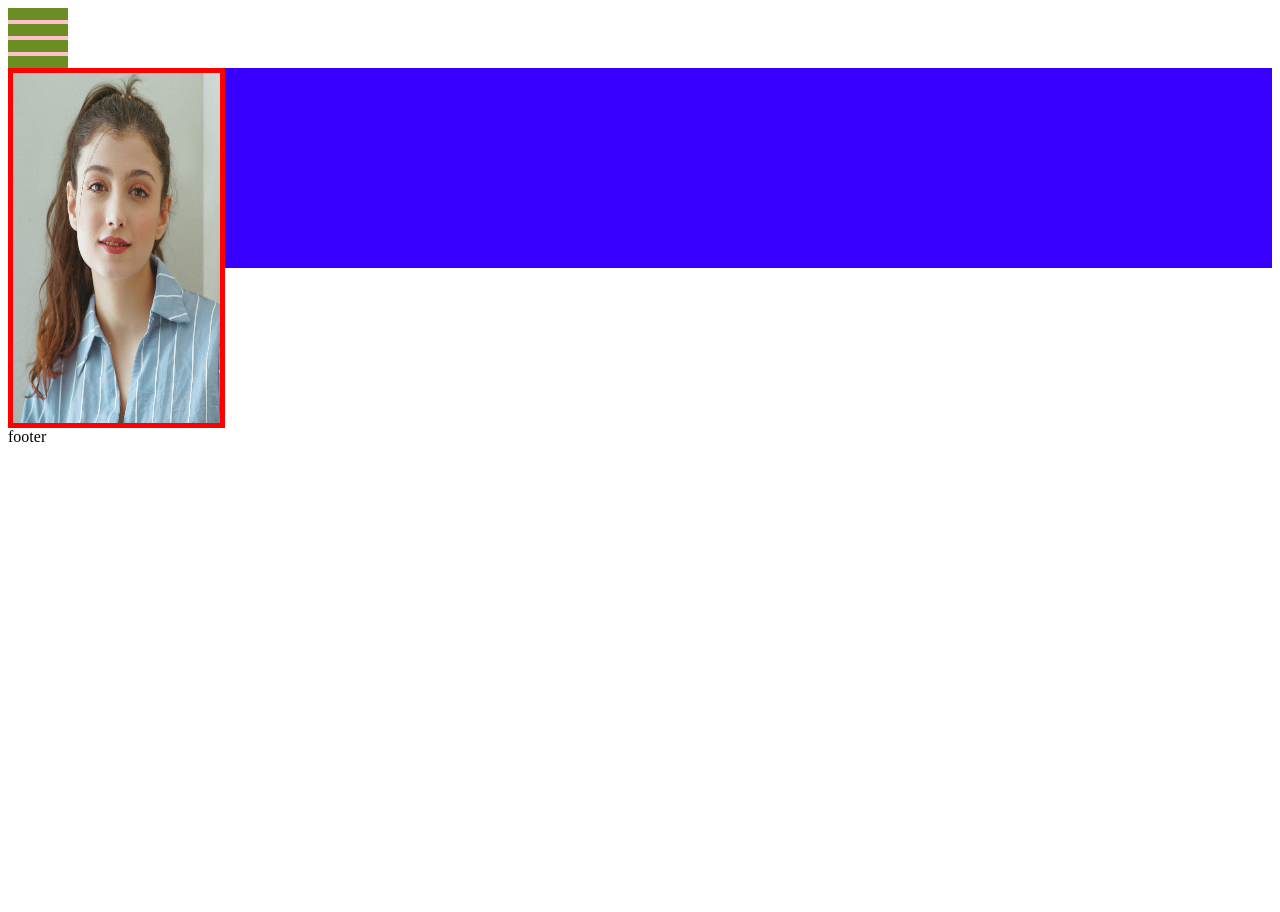
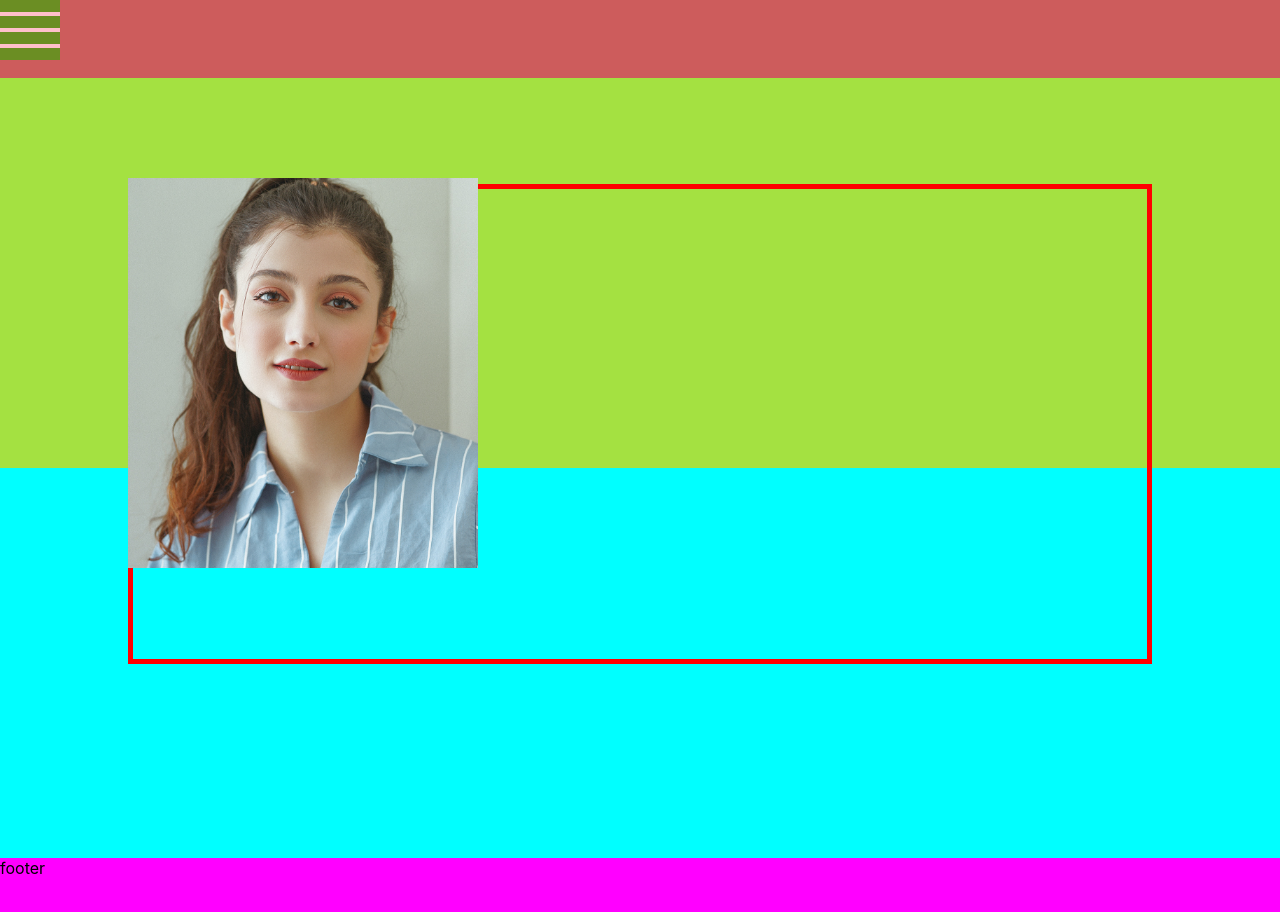
Before and after one commit to mariaekmaan1991/nextJsPortfolio, a Next.js app: page / in a window 1280 px wide. Shown: the top 912 px of the page. Before the commit the page ends 800 px from the top, so only its background shows below. Built offline with nearby package versions, Linux system fonts and the light colour scheme.

Commit message:
add color to bakgrund

```diff
--- a/src/components/footer.js
+++ b/src/components/footer.js
@@ -1,5 +1,5 @@
 import Link from "next/link";
-
+import styles from "../../styles/Footer.module.scss";
 export default function Footer() {
-  return <div>footer</div>;
+  return <div className={styles.FooterBox}>footer</div>;
 }
--- a/src/components/layout.js
+++ b/src/components/layout.js
@@ -1,18 +1,17 @@
 import Footer from "./footer";
 import NavBar from "./navbar";
 import styles from "../../styles/Layout.module.scss";
+
 export default function Layout({ children }) {
   return (
     <>
-      <div className={styles.LayoutColorOneBox}>
+      <div className={styles.LayoutColorSideBox}>
         <NavBar />
       </div>
       <main className={styles.LayoutMainBox}>
-        <div className={styles.LayoutContinerBox}>
-          {children}
+        <div className={styles.LayoutContinerBox}>{children}</div>
 
-          <div className={styles.LayoutColorTwoBox}></div>
-        </div>
+        <div className={styles.LayoutColorBox}></div>
       </main>
       <Footer />
     </>
--- a/src/pages/_app.js
+++ b/src/pages/_app.js
@@ -1,5 +1,5 @@
 import Layout from "../components/layout";
-
+import "../../styles/globals.scss";
 function MyApp({ Component, pageProps }) {
   return (
     <Layout>
--- a/src/pages/index.js
+++ b/src/pages/index.js
@@ -1,17 +1,29 @@
-import Head from "next/head";
 import Image from "next/image";
 import styles from "../../styles/Home.module.scss";
 
 const Home = () => {
+  const imageBox = {
+    position: "relative",
+    width: "350px",
+    height: "700px",
+    zIndex: "10",
+    top: "100px",
+    left: "10%"
+  };
   return (
-    <div className={styles.HomeBigFrame}>
-      <Image
-        src="/behrouz-sasani-1B22UBPK1Pw-unsplash.jpg"
-        alt=""
-        width={300}
-        height={400}
-      />
-    </div>
+    <>
+      <div className={styles.HomeColorFrame}></div>
+      <div style={imageBox}>
+        <Image
+          src="/behrouz-sasani-1B22UBPK1Pw-unsplash.jpg"
+          alt=""
+          objectFit="cover"
+          layout="fill"
+          width={500}
+          height={500}
+        />
+      </div>
+    </>
   );
 };
 
--- /dev/null
+++ b/styles/Footer.module.scss
@@ -0,0 +1,5 @@
+.FooterBox{
+  background-color: fuchsia;
+width: 100%;
+height: 25%;
+}
--- a/styles/HamburgerMenu.module.scss
+++ b/styles/HamburgerMenu.module.scss
@@ -8,8 +8,6 @@
 
   .ButtonNavBox{
     display:flex;
-
-
     width:60px;
     height: 4px;
     background: pink;
--- a/styles/Home.module.scss
+++ b/styles/Home.module.scss
@@ -1,11 +1,25 @@
-.HomeBigFrame {
+.HomeColorFrame {
   border: 5px solid red;
+  width: 80%;
+  height: 60%;
+  display: flex;
+  justify-content: space-evenly;
+  position:  absolute;
+  top: 23%;
+  left: 10%;
+  z-index: 10;
+}
+
+.HomeBoxImage {
   width: 250px;
   height: 350px;
   display: flex;
 }
-// .HomeBoxFooter {
-//   background: rgb(176, 176, 228);
-//   width: 100%;
-//   height: 200px;
-// }
+
+@media only screen and (min-width: 600px) {
+  .HomeBigFrame {
+    border: 5px solid rgb(157, 255, 0);
+
+
+  }
+}
--- a/styles/Layout.module.scss
+++ b/styles/Layout.module.scss
@@ -1,49 +1,62 @@
+.LayoutColorSideBox{
+  width: 100%;
+  height: 10%;
+  background-color:pink;
+
+}
 .LayoutMainBox {
   display: flex;
+  width: 100%;
   flex-direction: column;
-  .LayoutColorOneBox {
+  height: 100%;
+  background-color:black;
+  .LayoutContinerBox {
+    display: flex;
+    width: 100%;
+    height: 50%;
+    flex-direction: column;
+    background-color:royalblue;
+  }
+
+  .LayoutColorBox {
+    display: flex;
     background-color: aqua;
     width: 100%;
-    height: 100px;
+    height: 50%;
+
+  }
+
+}
+
+
+@media only screen and (min-width: 600px) {
+  .LayoutColorSideBox{
+
+    background-color:indianred
+
+  }
+  .LayoutMainBox {
     display: flex;
+    width: 100%;
     flex-direction: column;
+    height: 100%;
+    background-color:black;
+    .LayoutContinerBox {
+
+      background-color:rgb(164, 225, 65);
+    }
+
+    .LayoutColorBox {
+
+      background-color: aqua;
+
+
+    }
+
   }
-  .LayoutContinerBox {
-    .LayoutColorTwoBox {
-      background-color: rgb(0, 255, 21);
-      width: 100%;
-      height: 200px;
-      display: flex;
-    }
-  }
-}
-@media only screen and (min-width: 600px) {
-  .LayoutMainBox {
-    flex-direction: column;
-    .LayoutColorOneBox {
-      background-color: rgb(255, 115, 0);
-      flex-direction: column;
-      width: 40%;
-      height: 100%;
-    }
-    .LayoutContinerBox {
-      flex-direction: row;
-      display: flex;
-      .LayoutColorTwoBox {
-        background-color: rgb(170, 121, 81);
-      }
-    }
-  }
+
 }
 
 @media only screen and (min-width: 900px) {
-  .LayoutMainBox {
-    .LayoutColorOneBox {
-    }
-    .LayoutContinerBox {
-      .LayoutColorTwoBox {
-        background-color: rgb(55, 0, 255);
-      }
-    }
-  }
+
 }
--- a/styles/globals.scss
+++ b/styles/globals.scss
@@ -2,6 +2,10 @@ html,
 body {
   padding: 0;
   margin: 0;
+  display: flex;
+  width: 100%;
+  height: 100%;
+  flex-direction: column;
   font-family: -apple-system, BlinkMacSystemFont, Segoe UI, Roboto, Oxygen,
     Ubuntu, Cantarell, Fira Sans, Droid Sans, Helvetica Neue, sans-serif;
 }
```
Also changed, not shown: 1 other file (tests, documents, lock files or other folders).
